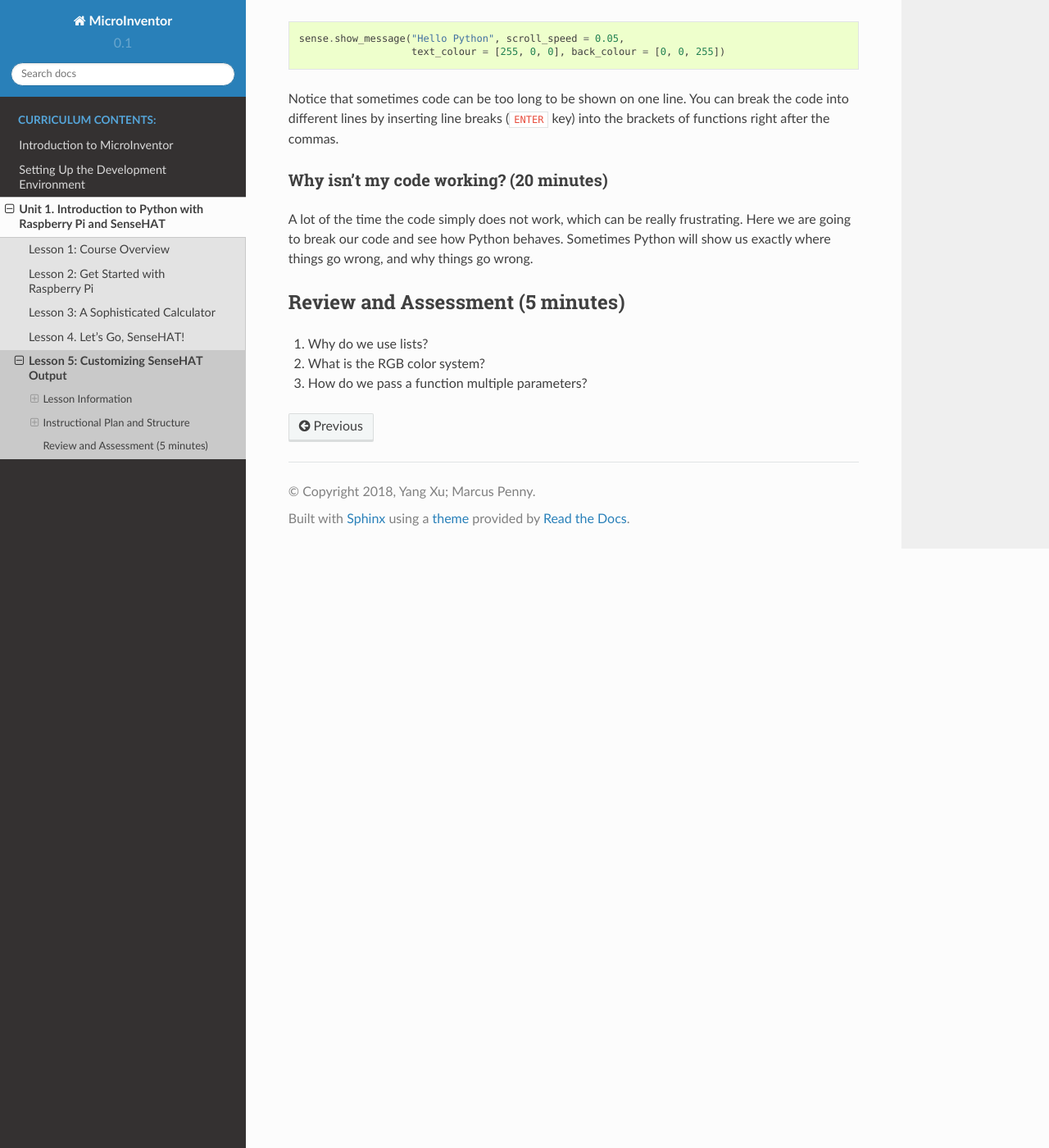
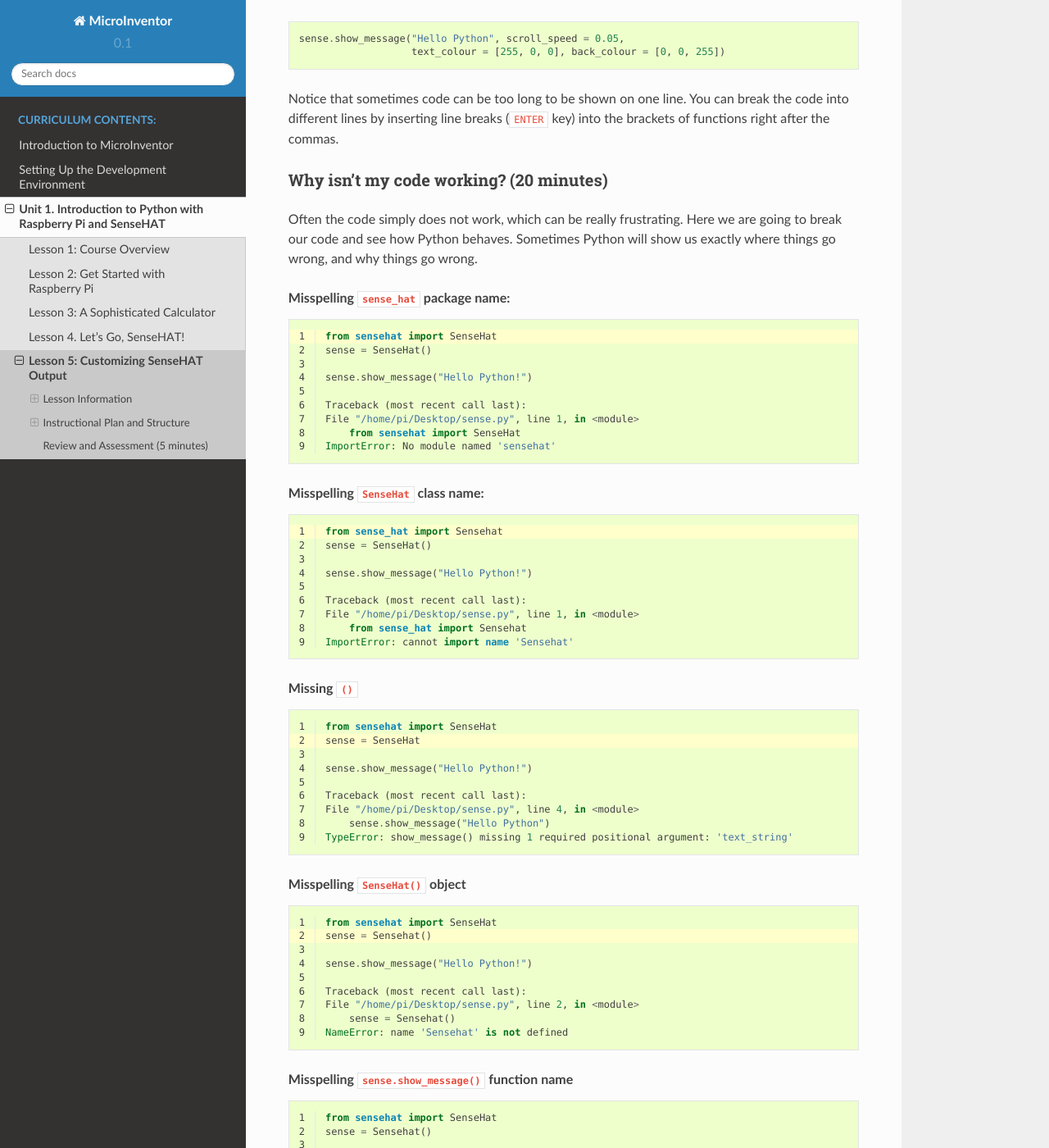
Before and after one commit to digicosmos86/MicroInventor, a Sphinx documentation site: the page built from source/unit1/lesson5.rst, in a window 1280 px wide and 1400 px high, scrolled down 2649 px. Shown: the whole window at 82% size. Built offline with Sphinx 7.4.7 and the Read the Docs theme 2.0.0, drawn with Linux system fonts in a browser that asks for light colours; some of the changed text lies outside the part shown.

Commit message:
Completed Lesson 5

```diff
--- a/source/unit1/lesson5.rst
+++ b/source/unit1/lesson5.rst
@@ -105,7 +105,103 @@ Notice that sometimes code can be too long to be shown on one line.  You can bre
 
 Why isn't my code working? (20 minutes)
 ^^^^^^^^^^^^^^^^^^^^^^^^^^^^^^^^^^^^^^^^^^^^^^^^^^^^^^^^^^^^^^^^^^^^^^^^^
-A lot of the time the code simply does not work, which can be really frustrating.  Here we are going to break our code and see how Python behaves.  Sometimes Python will show us exactly where things go wrong, and why things go wrong.
+Often the code simply does not work, which can be really frustrating.  Here we are going to break our code and see how Python behaves.  Sometimes Python will show us exactly where things go wrong, and why things go wrong.
+
+.. rubric:: Misspelling ``sense_hat`` package name:
+
+.. code-block:: python
+    :linenos:
+    :emphasize-lines: 1
+
+    from sensehat import SenseHat
+    sense = SenseHat()
+
+    sense.show_message("Hello Python!")
+
+    Traceback (most recent call last):
+    File "/home/pi/Desktop/sense.py", line 1, in <module>
+        from sensehat import SenseHat
+    ImportError: No module named 'sensehat'
+
+.. rubric:: Misspelling ``SenseHat`` class name:
+
+.. code-block:: python
+    :linenos:
+    :emphasize-lines: 1
+
+    from sense_hat import Sensehat
+    sense = SenseHat()
+
+    sense.show_message("Hello Python!")
+
+    Traceback (most recent call last):
+    File "/home/pi/Desktop/sense.py", line 1, in <module>
+        from sense_hat import Sensehat
+    ImportError: cannot import name 'Sensehat'
+
+.. rubric:: Missing ``()``
+
+.. code-block:: python
+    :linenos:
+    :emphasize-lines: 2
+
+    from sensehat import SenseHat
+    sense = SenseHat
+
+    sense.show_message("Hello Python!")
+
+    Traceback (most recent call last):
+    File "/home/pi/Desktop/sense.py", line 4, in <module>
+        sense.show_message("Hello Python")
+    TypeError: show_message() missing 1 required positional argument: 'text_string'
+
+.. rubric:: Misspelling ``SenseHat()`` object
+
+.. code-block:: python
+    :linenos:
+    :emphasize-lines: 2
+
+    from sensehat import SenseHat
+    sense = Sensehat()
+
+    sense.show_message("Hello Python!")
+
+    Traceback (most recent call last):
+    File "/home/pi/Desktop/sense.py", line 2, in <module>
+        sense = Sensehat()
+    NameError: name 'Sensehat' is not defined
+
+.. rubric:: Misspelling ``sense.show_message()`` function name
+
+.. code-block:: python
+    :linenos:
+    :emphasize-lines: 4
+
+    from sensehat import SenseHat
+    sense = Sensehat()
+
+    sense.show_Message("Hello Python!")
+
+    Traceback (most recent call last):
+    File "/home/pi/Desktop/sense.py", line 4, in <module>
+        sense.show_Message("Hello Python")
+    AttributeError: 'SenseHat' object has no attribute 'show_Message'
+
+.. rubric:: Missing quotation marks around the string
+
+.. code-block:: python
+    :linenos:
+    :emphasize-lines: 4
+
+    from sensehat import SenseHat
+    sense = Sensehat()
+
+    sense.show_message(Hello Python)
+
+    File "/home/pi/Desktop/sense.py", line 4
+        sense.show_message(Hello Python)
+                                  ^
+    SyntaxError: invalid syntax
 
 Review and Assessment (5 minutes)
 --------------------------------------------
```
